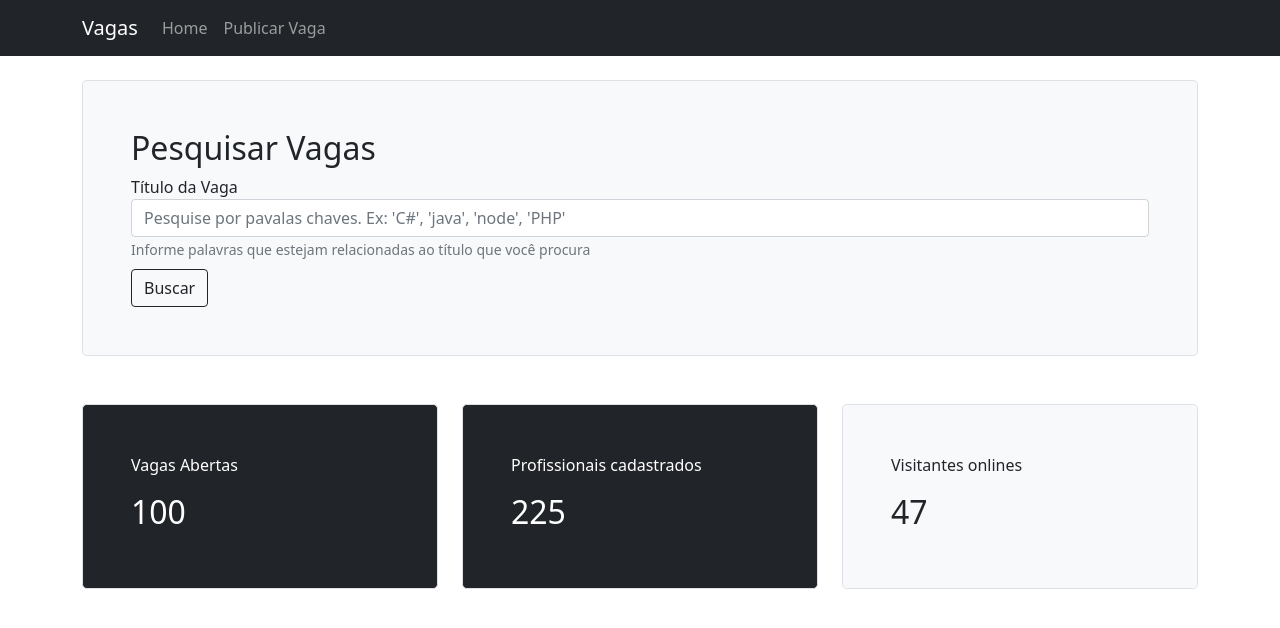
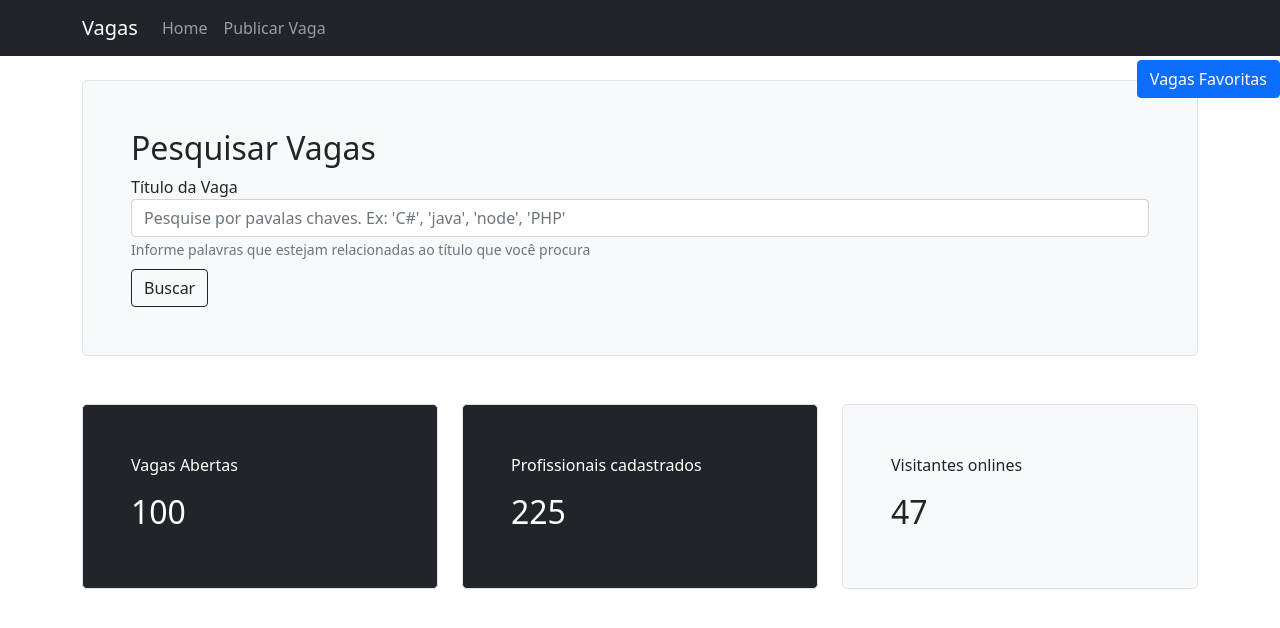
Before and after one commit to Jhonatan-Azevedo/Vagas, a Vue app: page / in a window 1280 px wide. Shown: the top 628 px of the page. Built offline with nearby package versions, Linux system fonts and the light colour scheme.

Commit message:
ADD: camp para vagas favoritas

```diff
--- a/public/index.html
+++ b/public/index.html
@@ -11,12 +11,11 @@
   </title>
 
   <!-- Bootstrap -->
-  <link href="https://cdn.jsdelivr.net/npm/bootstrap@5.1.3/dist/css/bootstrap.min.css" rel="stylesheet"
-    integrity="sha384-1BmE4kWBq78iYhFldvKuhfTAU6auU8tT94WrHftjDbrCEXSU1oBoqyl2QvZ6jIW3" crossorigin="anonymous">
+  <!-- Latest compiled and minified CSS -->
+  <link href="https://cdn.jsdelivr.net/npm/bootstrap@5.1.3/dist/css/bootstrap.min.css" rel="stylesheet">
 
-  <script src="https://cdn.jsdelivr.net/npm/bootstrap@5.1.3/dist/js/bootstrap.bundle.min.js"
-    integrity="sha384-ka7Sk0Gln4gmtz2MlQnikT1wXgYsOg+OMhuP+IlRH9sENBO0LRn5q+8nbTov4+1p" crossorigin="anonymous"
-    defer></script>
+  <!-- Latest compiled JavaScript -->
+  <script src="https://cdn.jsdelivr.net/npm/bootstrap@5.1.3/dist/js/bootstrap.bundle.min.js"></script>
 </head>
 
 <body>
--- a/src/App.vue
+++ b/src/App.vue
@@ -1,5 +1,6 @@
 <template>
   <div>
+    <VagasFavoritas />
     <TopoPadrao @navegar="componente = $event" />
     <ConteudoSistema :caminho="componente" />
   </div>
@@ -8,12 +9,14 @@
 <script>
 import ConteudoSistema from "@/components/layouts/ConteudoSistema.vue";
 import TopoPadrao from "@/components/layouts/TopoPadrao.vue";
+import VagasFavoritas from "@/components/comuns/VagasFavoritas.vue";
 
 export default {
   name: "App",
   components: {
     ConteudoSistema,
     TopoPadrao,
+    VagasFavoritas,
   },
 
   data() {
--- /dev/null
+++ b/src/components/comuns/VagasFavoritas.vue
@@ -0,0 +1,47 @@
+<template>
+  <div>
+    <div class="divVagasFavoritas">
+      <button
+        class="btn btn-primary"
+        type="button"
+        data-bs-toggle="offcanvas"
+        data-bs-target="#offcanvasTop"
+        aria-controls="offcanvasTop"
+      >
+        Vagas Favoritas
+      </button>
+    </div>
+    <div
+      class="offcanvas offcanvas-end"
+      tabindex="-1"
+      id="offcanvasTop"
+      aria-labelledby="offcanvasTopLabel"
+    >
+      <div class="offcanvas-header">
+        <h5 id="offcanvasTopLabel">Vagas Favoritas</h5>
+        <button
+          type="button"
+          class="btn-close text-reset"
+          data-bs-dismiss="offcanvas"
+          aria-label="Close"
+        ></button>
+      </div>
+      <div class="offcanvas-body">...</div>
+    </div>
+  </div>
+</template>
+
+<script>
+export default {
+  name: "VagasFavoritas",
+};
+</script>
+
+<style  scoped>
+.divVagasFavoritas {
+  position: absolute;
+  z-index: 1;
+  top: 60px;
+  right: 0px;
+}
+</style>
```
